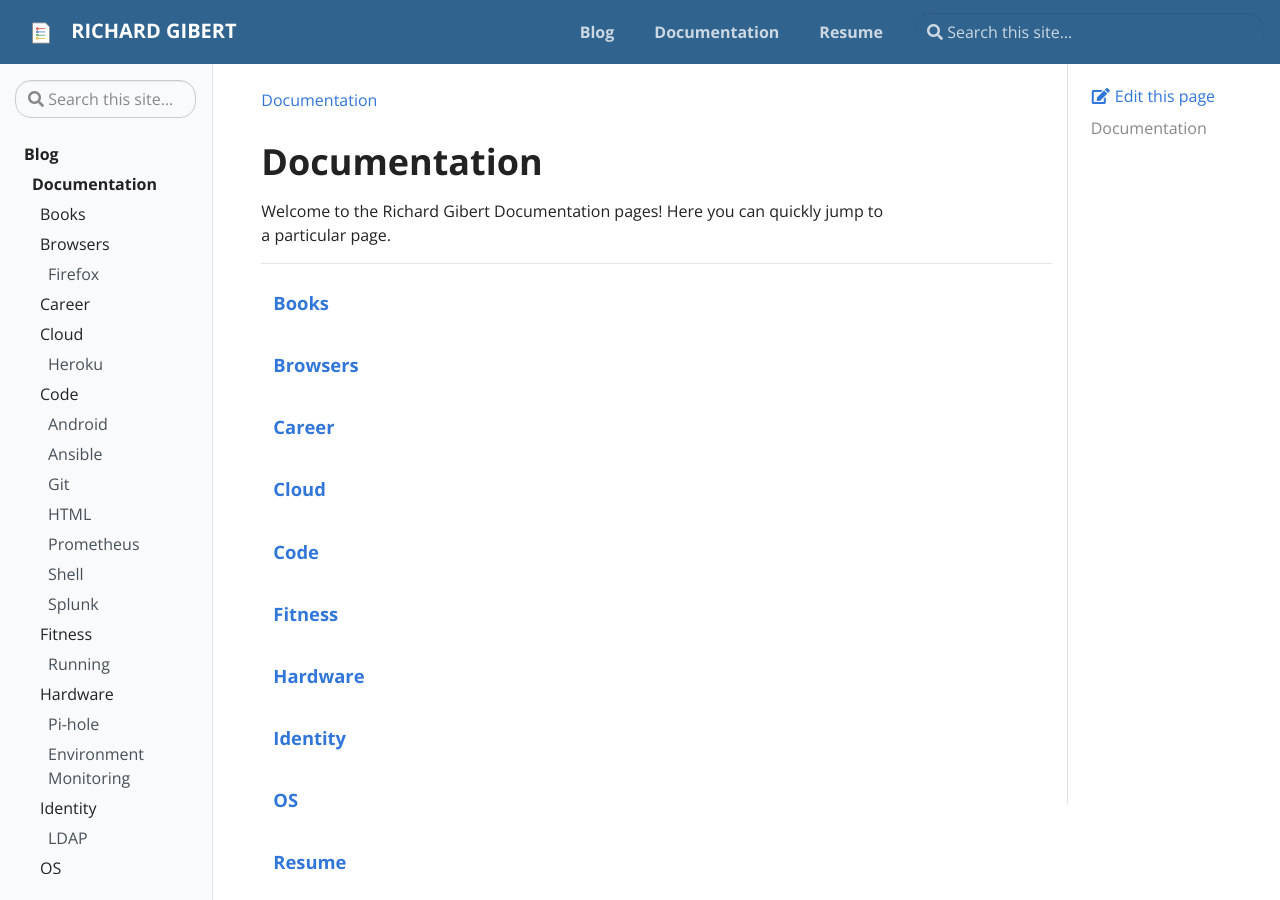
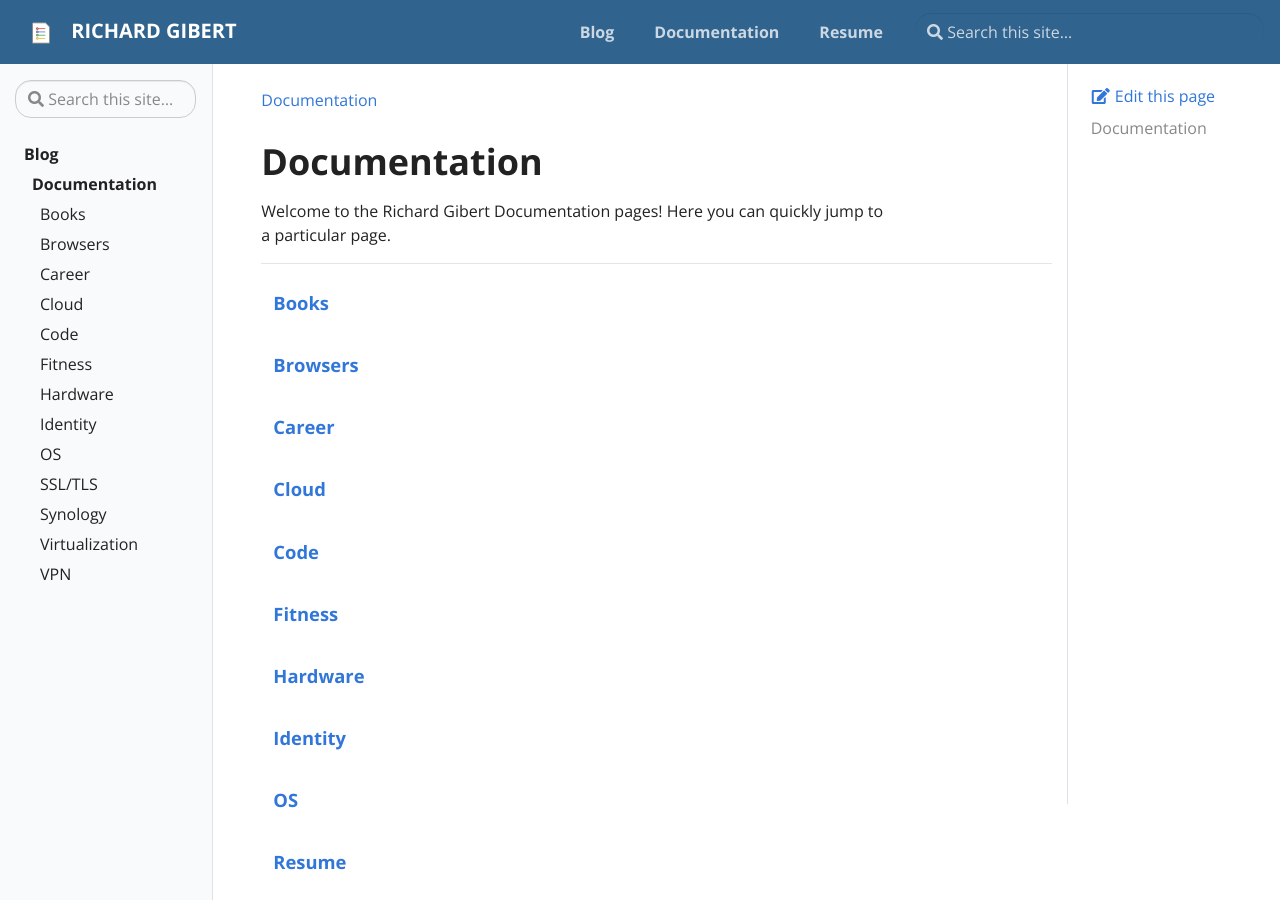
Before and after one commit to rgibert/rgibert.github.io, a Jekyll site: the page built from pages/docs.md, in a window 1280 px wide and 900 px high. Built offline with Jekyll 4.4.1, drawn with Linux system fonts in a browser that asks for light colours; some of the changed lines change nothing that is shown.

Commit message:
Update toc.yml

```diff
--- a/_data/toc.yml
+++ b/_data/toc.yml
@@ -7,79 +7,25 @@
       url: docs/books
     - title: Browsers
       url: docs/browsers
-      children:
-        - title: Firefox
-          url: docs/browsers#firefox
     - title: Career
       url: docs/career
     - title: Cloud
       url: docs/cloud
-      children:
-        - title: Heroku
-          url: docs/cloud#heroku
     - title: Code
       url: docs/code
-      children:
-        - title: Android
-          url: docs/code#android
-        - title: Ansible
-          url: docs/code#ansible
-        - title: Git
-          url: docs/code#git
-        - title: HTML
-          url: docs/code#html
-        - title: Prometheus
-          url: docs/code#prometheus
-        - title: Shell
-          url: docs/code#shell
-        - title: Splunk
-          url: docs/code#splunk
     - title: Fitness
       url: docs/fitness
-      children:
-        - title: Running
-          url: docs/fitness#running
     - title: Hardware
       url: docs/hardware
-      children:
-        - title: Pi-hole
-          url: docs/hardware#pi-hole
-        - title: Environment Monitoring
-          url: docs/hardware#environmentmonitoring
     - title: Identity
       url: docs/identity
-      children:
-        - title: LDAP
-          url: docs/identity#ldap
     - title: OS
       url: docs/os
-      children:
-        - title: Linux
-          url: docs/os#linux
-        - title: macOS
-          url: docs/os#macos
     - title: SSL/TLS
       url: docs/ssltls
-      children:
-        - title: Utilities
-          url: docs/ssltls#utilities
-        - title: PEM
-          url: docs/ssltls#pem
-        - title: PKCS#12
-          url: docs/ssltls#pkcs12
-        - title: JKS
-          url: docs/ssltls#jks
     - title: Synology
       url: docs/synology
     - title: Virtualization
       url: docs/virtualization
-      children:
-        - title: Vagrant
-          url: docs/virtualization#vagrant
-        - title: Virtual Machines
-          url: "docs/virtualization#virtual machines"
     - title: VPN
       url: docs/vpn
-      children:
-        - title: WireGuard
-          url: docs/vpn#wireguard
```
